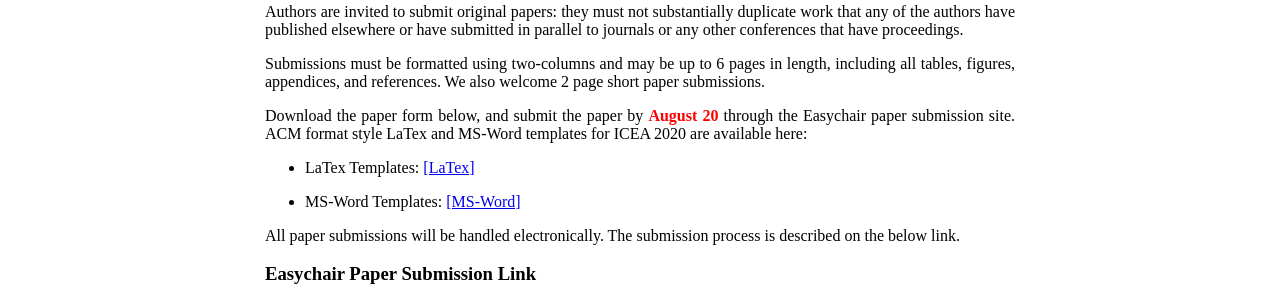
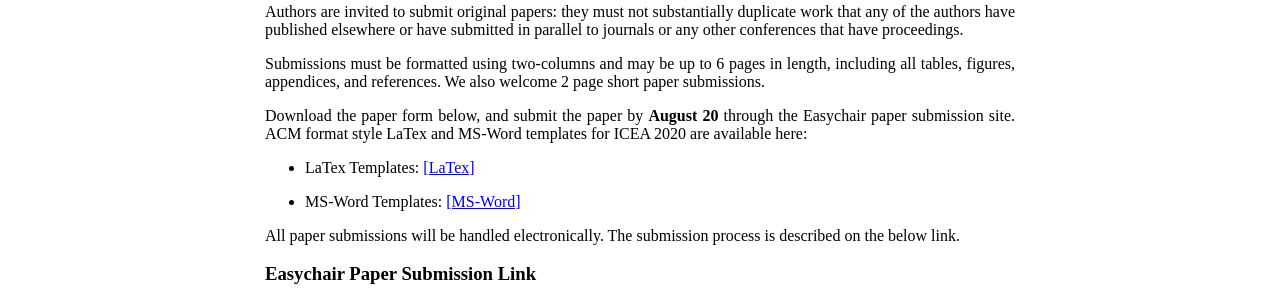
Before and after one commit to icea-conf/2020, a Jekyll site: the page built from submission/index.html, in a window 1280 px wide. Shown: the part 266-566 px from the top of the page. Built offline with Jekyll 4.4.1, drawn with Linux system fonts in a browser that asks for light colours.

Commit message:
Update index.html

```diff
--- a/submission/index.html
+++ b/submission/index.html
@@ -8,7 +8,7 @@
                <h2 style="color:#0000FF">Submission Guidelines</h2>
                     <p style="text-align: justify">Authors are invited to submit original papers: they must not substantially duplicate work that any of the authors have published elsewhere or have submitted in parallel to journals or any other conferences that have proceedings.</p>
                     <p style="text-align: justify">Submissions must be formatted using two-columns and may be up to 6 pages in length, including all tables, figures, appendices, and references. We also welcome 2 page short paper submissions.</p>
-                    <p style="text-align: justify">Download the paper form below, and submit the paper by <b style="color:#FF0000">August 20</b> through the Easychair paper submission site. ACM format style LaTex and MS-Word templates for ICEA 2020 are available here:</p>
+                    <p style="text-align: justify">Download the paper form below, and submit the paper by <b>August 20</b> through the Easychair paper submission site. ACM format style LaTex and MS-Word templates for ICEA 2020 are available here:</p>
                     <ul>
                          <li><p>LaTex Templates: <a href="https://icea-conf.github.io/2020/template/ICEA2020_Latex_Template.zip">[LaTex]</a></p></li>
                          <li><p>MS-Word Templates: <a href="https://icea-conf.github.io/2020/template/ICEA2020_Word_Template.zip">[MS-Word]</a></p></li>
```
